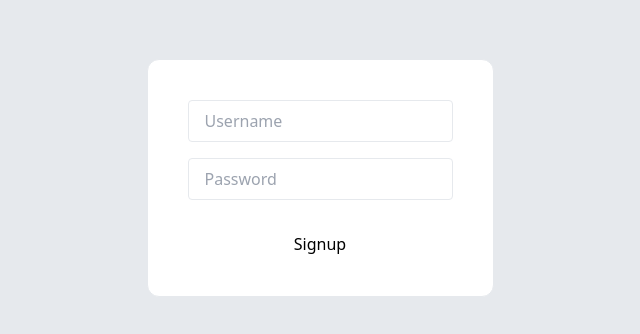
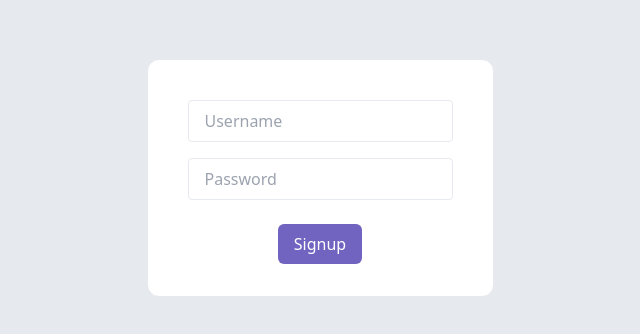
Before and after one commit to rishav76dev/brains, a React (Vite) app in the folder frontend/: page /signup in a window 1280 px wide. Shown: the part 222-556 px from the top of the page, without its empty margins (320-960 px from the left). Built offline with nearby package versions, Linux system fonts and the light colour scheme.

Commit message:
ui fixes

```diff
--- a/frontend/package.json
+++ b/frontend/package.json
@@ -10,8 +10,10 @@
     "preview": "vite preview"
   },
   "dependencies": {
+    "axios": "^1.8.4",
     "react": "^18.3.1",
-    "react-dom": "^18.3.1"
+    "react-dom": "^18.3.1",
+    "react-router-dom": "^7.4.0"
   },
   "devDependencies": {
     "@eslint/js": "^9.17.0",
--- a/frontend/src/components/Button.tsx
+++ b/frontend/src/components/Button.tsx
@@ -4,17 +4,18 @@ interface ButtonProps {
     variant : "primary" | "secondary";
     text: string;
     startIcon : ReactElement
+
 }
 const variantClasses = {
-    " primary ": "bg-purple-600 text-white",
-    " secondary": " bg-purple-200 text-purple-600",
+    "primary": "bg-purple-600 text-white",
+    "secondary": "bg-purple-200 text-purple-600",
 }
 
-const defaultStyles = " px-4 py-2 rounded-md font-light";
+const defaultStyles = " px-4 py-2 rounded-md font-light flex items-center gap-2";
 
 export function Button({ variant, text, startIcon}: ButtonProps){
 
-    return <button className={ variantClasses[variant] + ""+ defaultStyles}>
+    return <button className={ variantClasses[variant] + "" + defaultStyles}>
         { startIcon}
         { text }
     </button>
--- a/frontend/src/icons/PlusIcon.tsx
+++ b/frontend/src/icons/PlusIcon.tsx
@@ -1,6 +1,6 @@
 
 export function PlusIcon() {
-    return <svg  xmlns="http://www.w3.org/2000/svg" fill="none" viewBox="0 0 24 24" stroke-width="1.5" stroke="currentColor" className="size-5">
+    return <svg  xmlns="http://www.w3.org/2000/svg" fill="none" viewBox="0 0 24 24" stroke-width="1.5" stroke="currentColor" className="size-4">
     <path stroke-linecap="round" stroke-linejoin="round" d="M12 4.5v15m7.5-7.5h-15" />
   </svg>
 
--- a/frontend/src/pages/Signin.tsx
+++ b/frontend/src/pages/Signin.tsx
@@ -1,6 +1,6 @@
 import { useRef } from "react";
 import { Button } from "../components/Button";
-import { Input } from "../components/Input";
+import { Input } from "../components/input";
 import { BACKEND_URL } from "../config";
 import axios from "axios";
 import { useNavigate } from "react-router-dom";
--- a/frontend/src/pages/Signup.tsx
+++ b/frontend/src/pages/Signup.tsx
@@ -1,6 +1,6 @@
 import { useRef } from "react";
 import { Button } from "../components/Button";
-import { Input } from "../components/Input";
+import { Input } from "../components/input";
 import axios from "axios";
 import { BACKEND_URL } from "../config";
 import { useNavigate } from "react-router-dom";
--- a/frontend/src/pages/dashboard.tsx
+++ b/frontend/src/pages/dashboard.tsx
@@ -5,7 +5,7 @@ import { CreateContentModal } from "../components/CreateContentModal"
 import { PlusIcon } from "../icons/PlusIcon"
 import { ShareIcon } from "../icons/ShareIcon"
 import { Sidebar } from "../components/Sidebar"
-import { useContent } from "../hooks/useContent"
+import { useContent } from "../hooks/userContent"
 import { BACKEND_URL } from "../config"
 import axios from "axios"
 
```
Also changed, not shown: frontend/src/components/CreateContentModal.tsx (+7 -2 lines), 1 other file (tests, documents, lock files or other folders).
